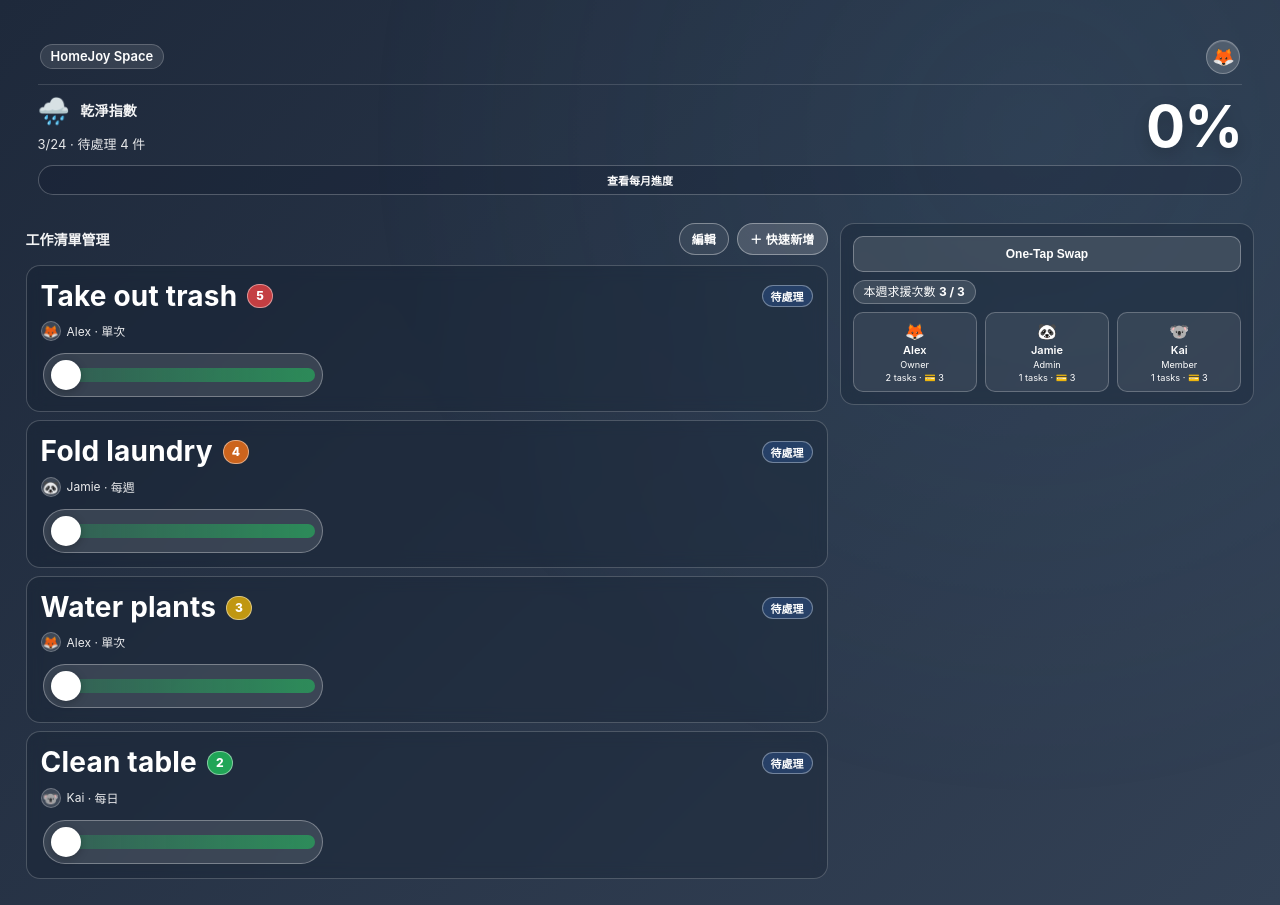
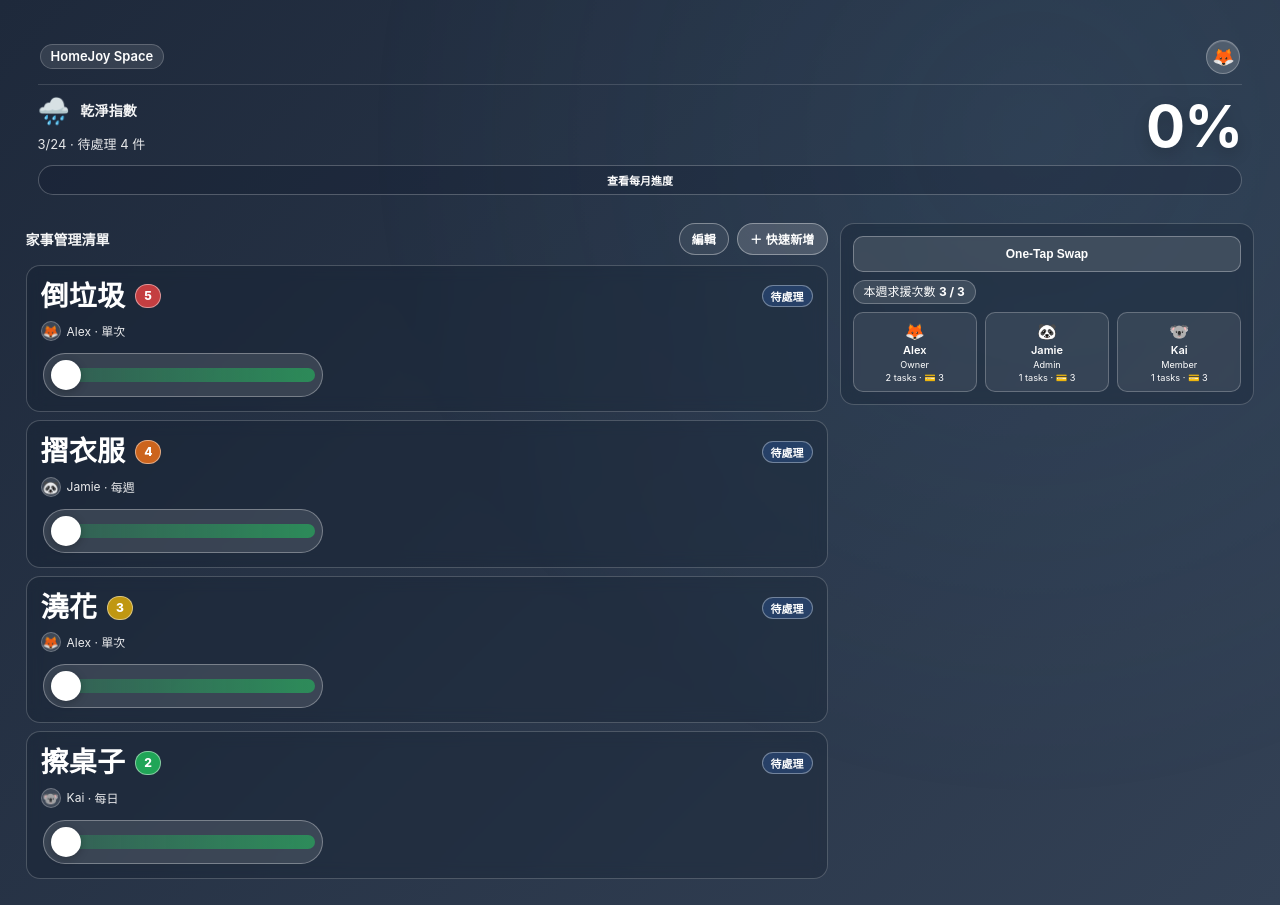
Before and after one commit to Archatom/service_design_prototypes, a React (Vite) app: page / in a window 1280 px wide. Built offline with nearby package versions, Linux system fonts and the light colour scheme.

Commit message:
chore: localize default chore names to Chinese

```diff
--- a/src/App.jsx
+++ b/src/App.jsx
@@ -17,10 +17,10 @@ const initialWorkspace = {
 };
 
 const initialChores = [
-    { id: 'c1', title: 'Water plants', weight: 3, done: false, assigneeId: 'm1', doneAt: null, date: dateKeyLocal(new Date()), recurrence: 'none' },
-    { id: 'c2', title: 'Fold laundry', weight: 4, done: false, assigneeId: 'm2', doneAt: null, date: dateKeyLocal(new Date()), recurrence: 'weekly' },
-    { id: 'c3', title: 'Clean table', weight: 2, done: false, assigneeId: 'm3', doneAt: null, date: dateKeyLocal(new Date()), recurrence: 'daily' },
-    { id: 'c4', title: 'Take out trash', weight: 5, done: false, assigneeId: 'm1', doneAt: null, date: dateKeyLocal(new Date()), recurrence: 'none' },
+    { id: 'c1', title: '澆花', weight: 3, done: false, assigneeId: 'm1', doneAt: null, date: dateKeyLocal(new Date()), recurrence: 'none' },
+    { id: 'c2', title: '摺衣服', weight: 4, done: false, assigneeId: 'm2', doneAt: null, date: dateKeyLocal(new Date()), recurrence: 'weekly' },
+    { id: 'c3', title: '擦桌子', weight: 2, done: false, assigneeId: 'm3', doneAt: null, date: dateKeyLocal(new Date()), recurrence: 'daily' },
+    { id: 'c4', title: '倒垃圾', weight: 5, done: false, assigneeId: 'm1', doneAt: null, date: dateKeyLocal(new Date()), recurrence: 'none' },
 ];
 
 const HELP_CREDIT_WEEKLY_LIMIT = 3;
@@ -1530,9 +1530,9 @@ export default function App() {
                 </section>
 
                 <section className="content-panel" aria-label="工作與事件區">
-                    <section className="bubbles" aria-label="工作清單管理">
+                    <section className="bubbles" aria-label="家事管理清單">
                         <div className="section-head">
-                            <h3 className="section-title">工作清單管理</h3>
+                            <h3 className="section-title">家事管理清單</h3>
                             <div className="section-actions">
                                 <button
                                     type="button"
```
